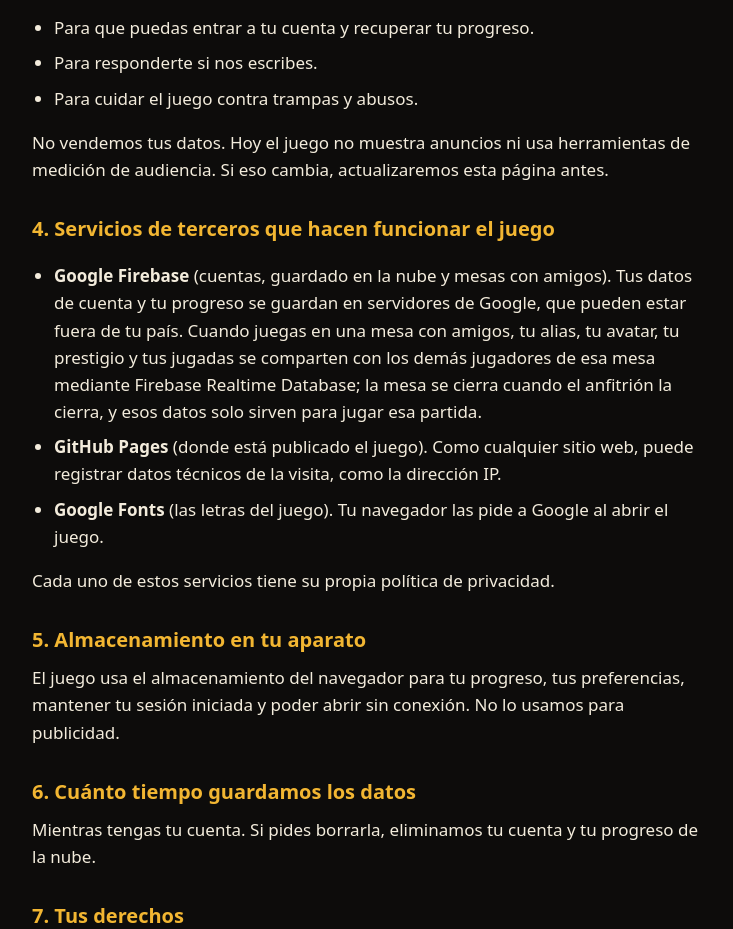
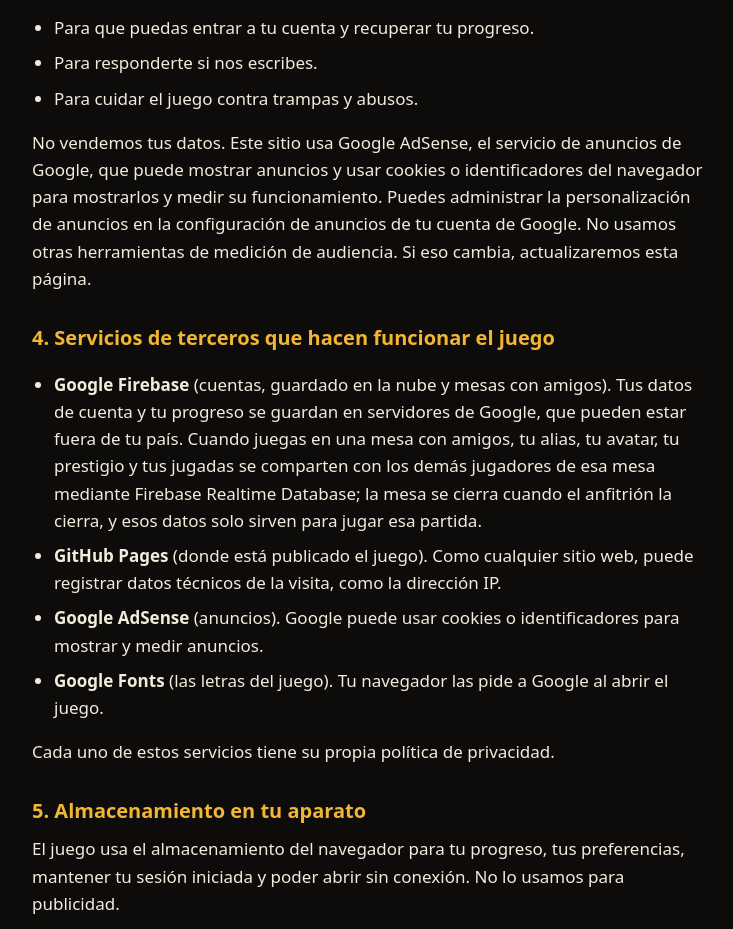
Before and after one commit to Pepecossio77/domino-bravo, a plain HTML site: page privacidad.html in a window 1280 px wide. Shown: the part 840-1769 px from the top of the page, without its empty margins (268-1001 px from the left). Drawn offline with Linux system fonts and the light colour scheme.

Commit message:
AdSense: código de verificación en todas las páginas, ads.txt y privacidad actualizada
Co-Authored-By: Claude Sonnet 5.5 <noreply@anthropic.com>
Claude-Session: https://claude.ai/code/session_01GkYctrUx6Ce5yyTRtzWc8x

```diff
--- a/privacidad.html
+++ b/privacidad.html
@@ -19,6 +19,8 @@ p,li{margin:8px 0}
 ul{padding-left:22px}
 footer{margin-top:36px;padding-top:16px;border-top:1px solid #2c2a27;color:#a3b3a9;font-size:15px}
 </style>
+<script async src="https://pagead2.googlesyndication.com/pagead/js/adsbygoogle.js?client=ca-pub-6205940159498907"
+     crossorigin="anonymous"></script>
 </head>
 <body>
 <main>
@@ -46,12 +48,13 @@ footer{margin-top:36px;padding-top:16px;border-top:1px solid #2c2a27;color:#a3b3
 <li>Para responderte si nos escribes.</li>
 <li>Para cuidar el juego contra trampas y abusos.</li>
 </ul>
-<p>No vendemos tus datos. Hoy el juego no muestra anuncios ni usa herramientas de medición de audiencia. Si eso cambia, actualizaremos esta página antes.</p>
+<p>No vendemos tus datos. Este sitio usa Google AdSense, el servicio de anuncios de Google, que puede mostrar anuncios y usar cookies o identificadores del navegador para mostrarlos y medir su funcionamiento. Puedes administrar la personalización de anuncios en la configuración de anuncios de tu cuenta de Google. No usamos otras herramientas de medición de audiencia. Si eso cambia, actualizaremos esta página.</p>
 
 <h2>4. Servicios de terceros que hacen funcionar el juego</h2>
 <ul>
 <li><b>Google Firebase</b> (cuentas, guardado en la nube y mesas con amigos). Tus datos de cuenta y tu progreso se guardan en servidores de Google, que pueden estar fuera de tu país. Cuando juegas en una mesa con amigos, tu alias, tu avatar, tu prestigio y tus jugadas se comparten con los demás jugadores de esa mesa mediante Firebase Realtime Database; la mesa se cierra cuando el anfitrión la cierra, y esos datos solo sirven para jugar esa partida.</li>
 <li><b>GitHub Pages</b> (donde está publicado el juego). Como cualquier sitio web, puede registrar datos técnicos de la visita, como la dirección IP.</li>
+<li><b>Google AdSense</b> (anuncios). Google puede usar cookies o identificadores para mostrar y medir anuncios.</li>
 <li><b>Google Fonts</b> (las letras del juego). Tu navegador las pide a Google al abrir el juego.</li>
 </ul>
 <p>Cada uno de estos servicios tiene su propia política de privacidad.</p>
```
Also changed, not shown: cantos.html (+2 -0 lines), como-jugar.html (+2 -0 lines), guia.html (+2 -0 lines), index.html (+2 -0 lines), mesas.html (+2 -0 lines), personajes.html (+2 -0 lines), preguntas.html (+2 -0 lines), progreso.html (+2 -0 lines), terminos.html (+2 -0 lines), ads.txt (added).
